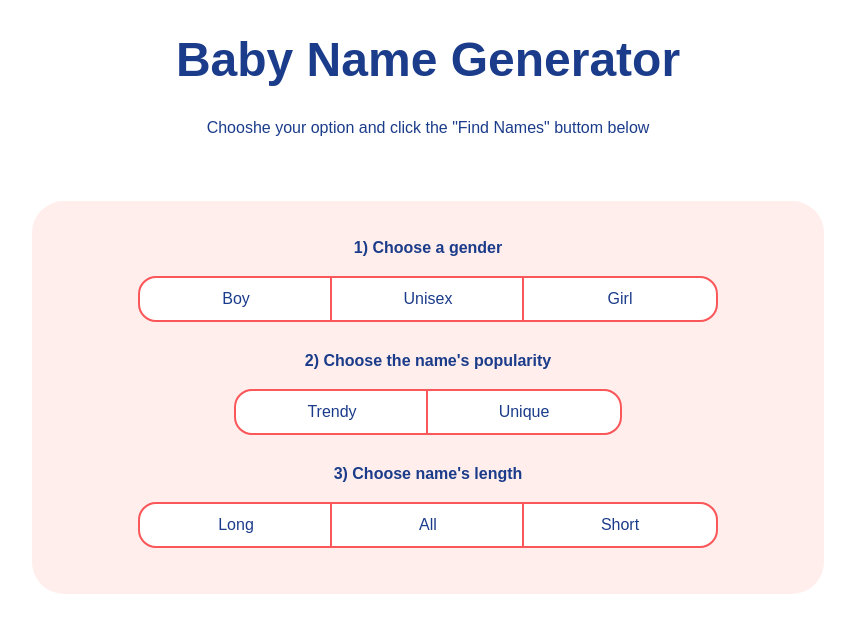
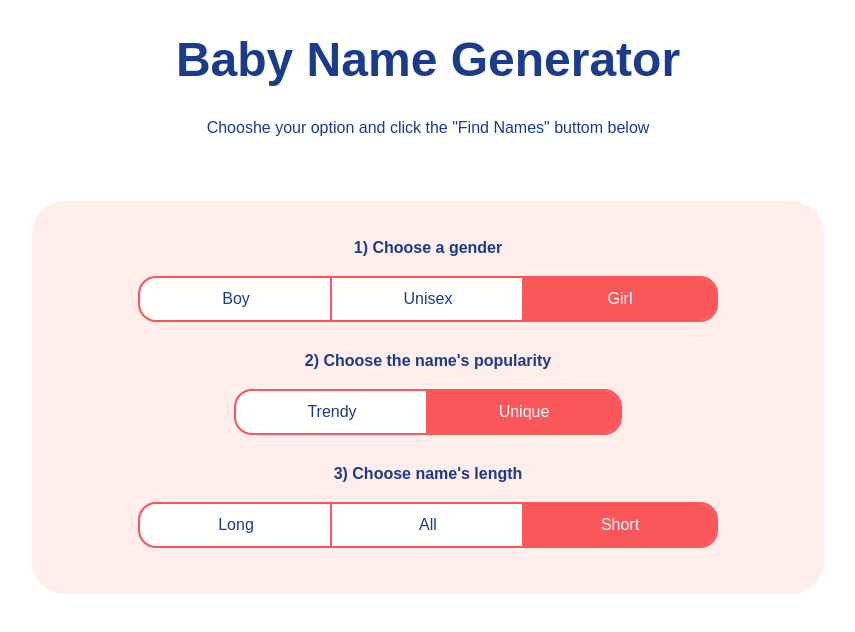
Before and after one commit to mykhailo-wdev/baby-name-generator, a Nuxt app: page / in a window 1280 px wide. Shown: the top 632 px of the page, without its empty margins (212-1067 px from the left). Built offline with nearby package versions, Linux system fonts and the light colour scheme.

Commit message:
Managed State

```diff
--- a/app.vue
+++ b/app.vue
@@ -6,24 +6,24 @@
       <div class="option-container">
         <h4>1) Choose a gender</h4>
         <div class="option-buttons">
-          <button class="option option-left">Boy</button>
-          <button class="option">Unisex</button>
-          <button class="option option-right">Girl</button>
+          <button class="option option-left" :class="options.gender === 'Boy' && 'option-active'">Boy</button>
+          <button class="option" :class="options.gender === 'Unisex' && 'option-active'">Unisex</button>
+          <button class="option option-right" :class="options.gender === 'Girl' && 'option-active'">Girl</button>
         </div>
       </div>
       <div class="option-container">
         <h4>2) Choose the name's popularity</h4>
         <div class="option-buttons">
-          <button class="option option-left">Trendy</button>
-          <button class="option option-right">Unique</button>
+          <button class="option option-left" :class="options.popularity === 'Trendy' && 'option-active'">Trendy</button>
+          <button class="option option-right" :class="options.popularity === 'Unique' && 'option-active'">Unique</button>
         </div>
       </div>
       <div class="option-container">
         <h4>3) Choose name's length</h4>
         <div class="option-buttons">
-          <button class="option option-left">Long</button>
-          <button class="option">All</button>
-          <button class="option option-right">Short</button>
+          <button class="option option-left" :class="options.length === 'Long' && 'option-active'">Long</button>
+          <button class="option" :class="options.length === 'All' && 'option-active'">All</button>
+          <button class="option option-right" :class="options.length === 'Short' && 'option-active'">Short</button>
         </div>
       </div>
     </div>
@@ -31,10 +31,19 @@
 </template>
 
 
+<script setup>
+ const options = reactive({
+  gender: "Girl",
+  popularity: "Unique",
+  length: "Short"
+ })
+</script>
+
+
 <style scoped>
 .container {
   font-family: Arial, Helvetica, sans-serif;
-  color: rgb(27,60,138);
+  color: rgb(27, 60, 138);
   max-width: 50rem;
   margin: 0 auto;
   text-align: center;
@@ -45,7 +54,7 @@ h1 {
 }
 
 .options-container {
-  background-color: rgb(255,238,236);
+  background-color: rgb(255, 238, 236);
   border-radius: 2rem;
   padding: 1rem;
   width: 95%;
@@ -59,13 +68,13 @@ h1 {
 }
 
 .option {
-  background-color: white;
-  outline: 0.15rem solid rgb(249,87,89);
+  background-color: rgb(255, 255, 255);
+  outline: 0.15rem solid rgb(249, 87, 89);
   border: none;
   padding: 0.75rem;
   width: 12rem;
   font-size: 1rem;
-  color: rgb(27,60,138);
+  color: rgb(27, 60, 138);
   cursor: pointer;
   font-weight: 200;
 }
@@ -76,4 +85,9 @@ h1 {
 .option-right {
   border-radius: 0 1rem 1rem 0;
 }
+
+.option-active {
+  background-color: rgb(249, 87, 89);
+  color: rgb(255, 255, 255);
+}
 </style>
--- a/nuxt.config.ts
+++ b/nuxt.config.ts
@@ -1,5 +1,5 @@
 // https://nuxt.com/docs/api/configuration/nuxt-config
 export default defineNuxtConfig({
   compatibilityDate: '2024-04-03',
-  devtools: { enabled: true }
+  devtools: { enabled: false }
 })
```
